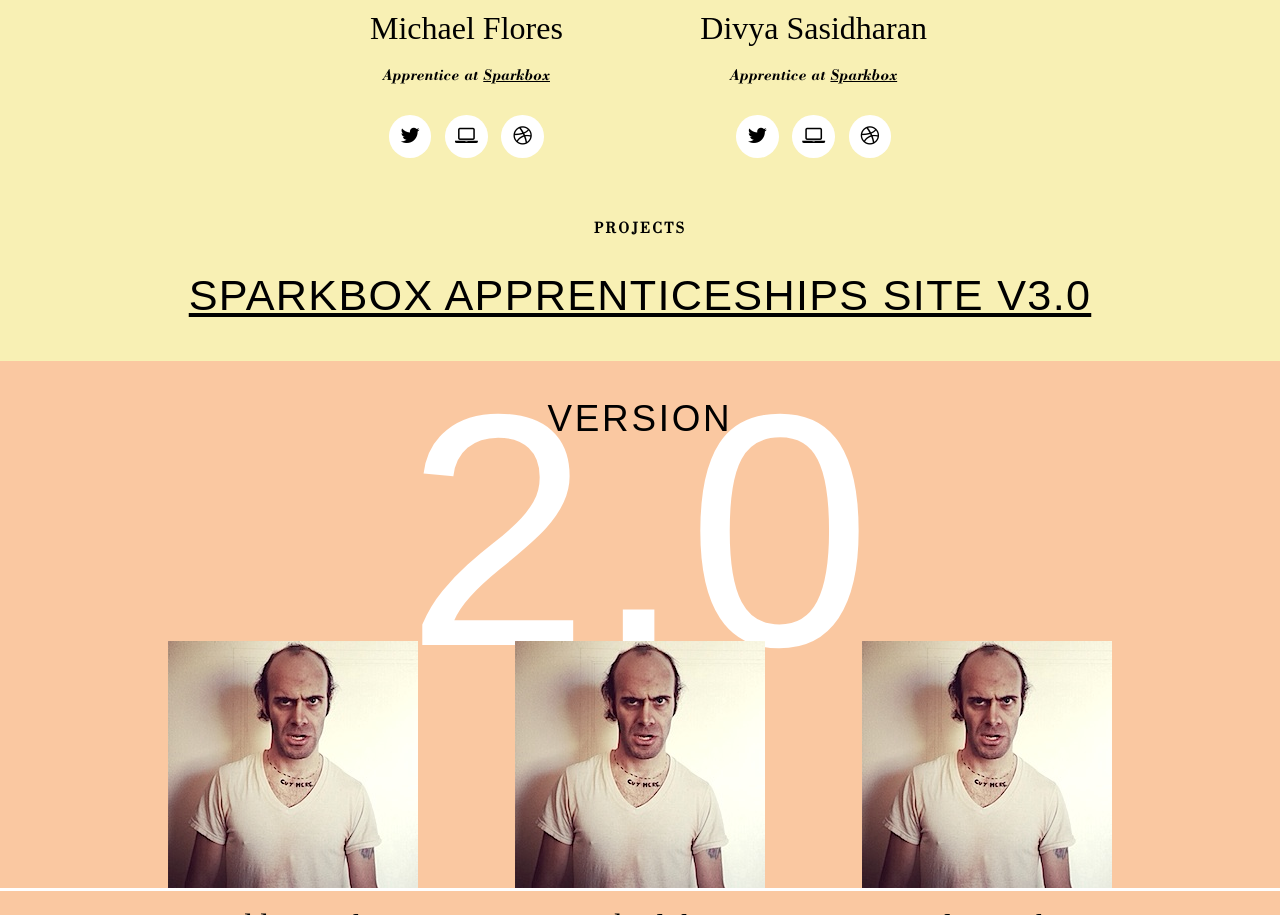
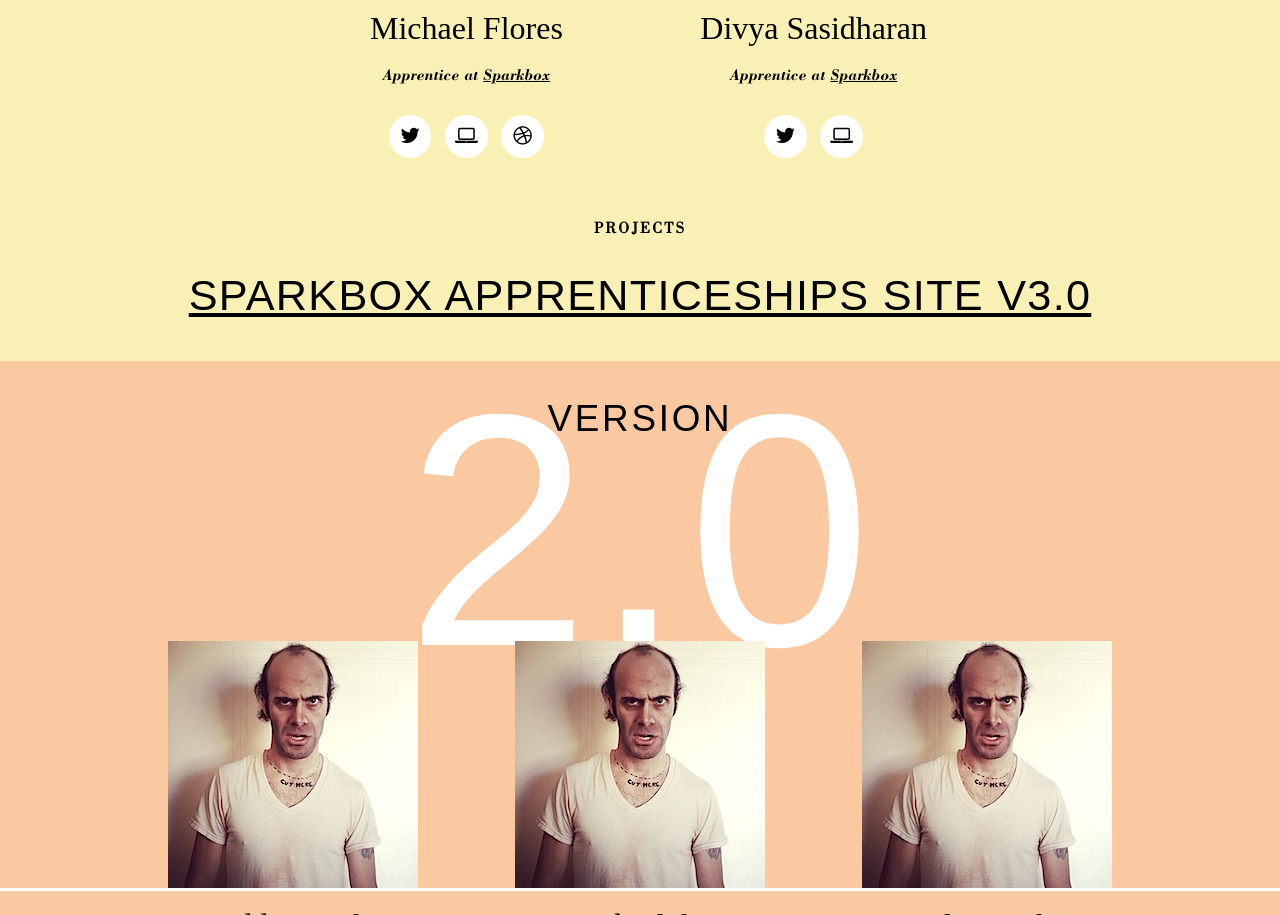
Before and after one commit to sparkbox/apprentices-page, a plain HTML site: page index.html in a window 1280 px wide. Shown: the part 2104-3019 px from the top of the page. Drawn offline with Linux system fonts and the light colour scheme; a web font is replaced by a local one.

Commit message:
work: ran the html through a validator

```diff
--- a/index.html
+++ b/index.html
@@ -110,10 +110,6 @@
                   <span class="fa-stack fa-lg">
                     <i class="fa fa-laptop fa-stack-1x fa-inverse"></i>
                   </span></a></li>
-                <li class="version-profile-social--links-item"><a href="#">
-                  <span class="fa-stack fa-lg">
-                    <i class="fa fa-dribbble fa-stack-1x fa-inverse"></i>
-                  </span></a></li>
               </ul>
           </div>
         </div>
@@ -124,6 +120,7 @@
           </ul>
         </div>
       </div>
+    </div>
     <div class="version-2">
       <h1 class="version-heading">Version<br><strong class="version-number">2.0</strong></h1>
       <div class="grouped-container">
```
